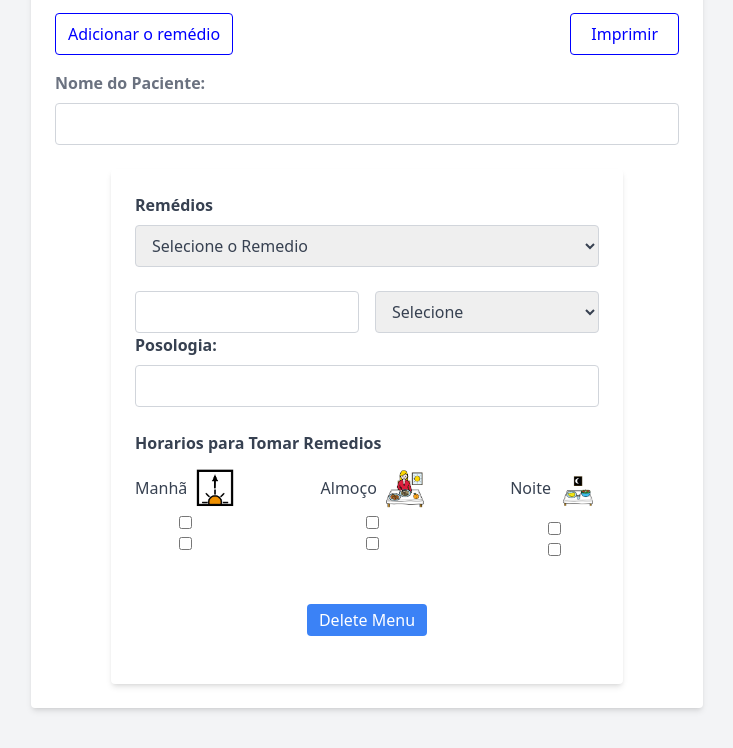
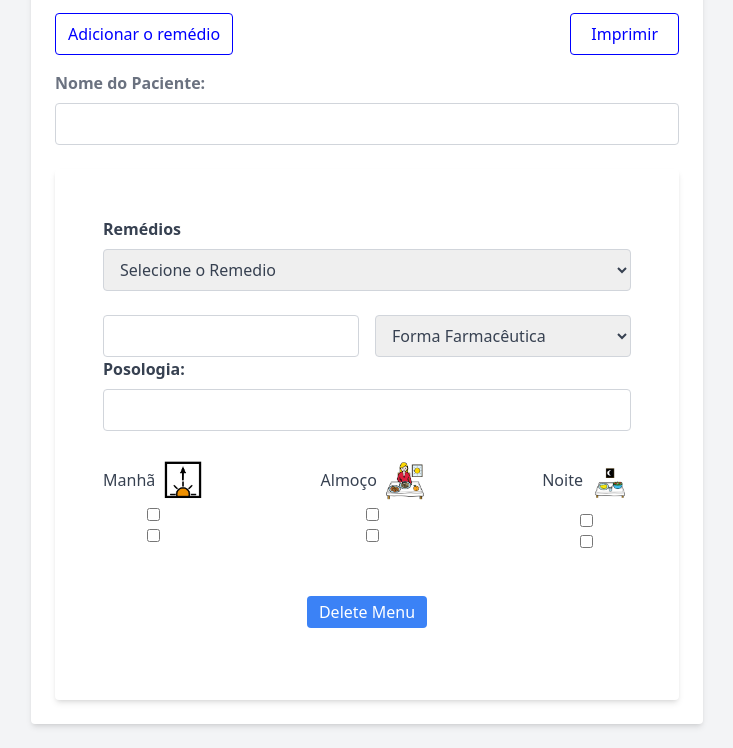
Before and after one commit to Leiva89/uni, a plain HTML site: page index22.html in a window 1280 px wide. Shown: the part 186-934 px from the top of the page, without its empty margins (273-1006 px from the left). Drawn offline with nearby package versions, Linux system fonts and the light colour scheme.

Commit message:
first commit

```diff
--- a/index22.html
+++ b/index22.html
@@ -144,8 +144,9 @@
             <input type="text" class="block w-full border border-gray-300 rounded py-2 px-3 text-gray-700">
         </div>
         <div id="additionalMenus">
-            <div class="max-w-lg mx-auto bg-white p-6 rounded shadow-md mt-6">
+            <div class="max-w-4x1 mx-auto bg-white p-12 rounded shadow-md mt-6">
                 <div class="mb-6">
+
                     <label class="block text-gray-700 font-bold mb-2">Remédios</label>
                     <select class="block w-full border border-gray-300 rounded py-2 px-3 text-gray-700">
                         <option class=>Selecione o Remedio</option>
@@ -174,11 +175,11 @@
                     <div class="flex space-x-4">
                         <input type="text" class="block w-full border border-gray-300 rounded py-2 px-3 text-gray-700">
                         <select class="block w-full border border-gray-300 rounded py-2 px-3 text-gray-700">
-                            <option value="option1">Selecione</option>
-                            <option value="option1">Comprimido</option>
-                            <option value="option2">Cápsula</option>
-                            <option value="option3">Unidade</option>
-                            <option value="option4">Frasco</option>
+                            <option value="option1">Forma Farmacêutica</option>
+                            <option value="option1">Comprimidos</option>
+                            <option value="option2">Cápsulas</option>
+                            <option value="option3">Unidades</option>
+                            <option value="option4">Frascos</option>
                         </select>
                     </div>
                     <div class="mb-6">
@@ -187,7 +188,7 @@
                     </div>
 
                     <div class="mb-6">
-                        <label class="block text-gray-700 font-bold mb-2">Horarios para Tomar Remedios</label>
+                        <label class="block text-gray-700 font-bold mb-2"></label>
                         <div class="flex flex-col space-y-2">
                             <div class="flex items-center justify-between">
                                 <div class="flex flex-col items-center">
@@ -250,7 +251,7 @@
                 <div class="flex space-x-4">
                         <input type="text" class="block w-full border border-gray-300 rounded py-2 px-3 text-gray-700">
                         <select class="block w-full border border-gray-300 rounded py-2 px-3 text-gray-700">
-                            <option value="option1">Forma Farmacêuticas</option>
+                            <option value="option1">Forma Farmacêutica</option>
                             <option value="option1">Comprimidos</option>
                             <option value="option2">Cápsulas</option>
                             <option value="option3">Unidades</option>
```
